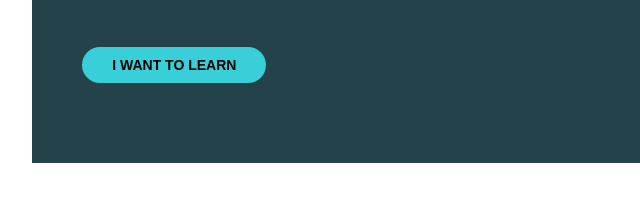
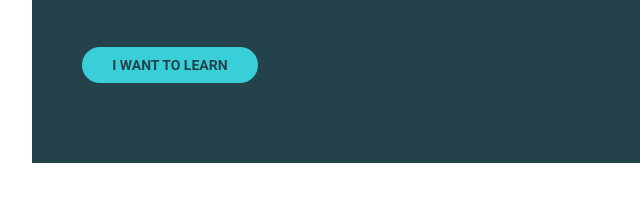
Before and after one commit to zuru122/Responsive_Layout, a plain HTML site: page challenge03/index.html in a window 1280 px wide. Shown: the part 282-499 px from the top of the page, 147-787 px from the left. Drawn offline with Linux system fonts and the light colour scheme.

Commit message:
chnaged the button on the hero section to an anchor element

```diff
--- a/challenge03/index.html
+++ b/challenge03/index.html
@@ -23,7 +23,7 @@
         </p>
       </div>
 
-      <button class="btn">I want to learn</button>
+      <a class="btn" href="#">I want to learn</a>
     </div>
 
     <div class="container flex--item section">
--- a/challenge03/style.css
+++ b/challenge03/style.css
@@ -60,7 +60,11 @@ p {
 }
 
 /* Hero-btn */
+
 .btn {
+  text-decoration: none;
+  color: #23424a;
+  display: inline-block;
   padding: 10px 30px;
   text-transform: uppercase;
   font-size: 14px;
```
